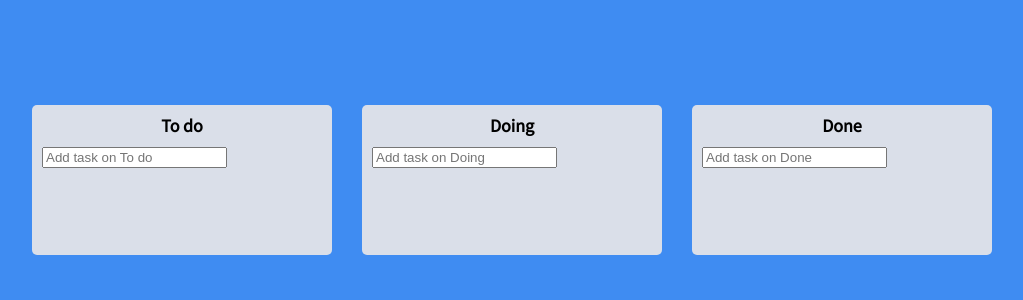
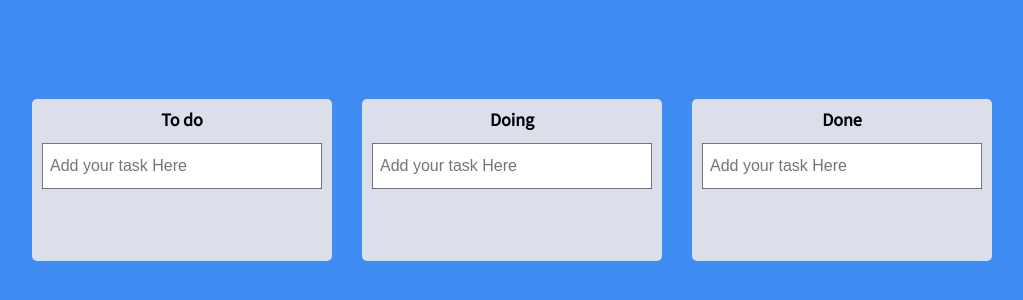
Before and after one commit to ByeongGwan-Seo/react-kanban, a React (Create React App) app: page / in a window 1280 px wide. Shown: the part 220-520 px from the top of the page, without its empty margins (128-1151 px from the left). Built offline with nearby package versions, Linux system fonts and the light colour scheme.

Commit message:
card ui adjusted

```diff
--- a/src/components/Board.tsx
+++ b/src/components/Board.tsx
@@ -20,7 +20,6 @@ const Wrapper = styled.div`
 const Title = styled.h2`
   text-align: center;
   font-weight: 600;
-  margin-bottom: 10px;
   font-size: 18px;
 `;
 
@@ -46,6 +45,14 @@ const Area = styled.div.withConfig({
 
 const Form = styled.form`
   width: 100%;
+  background-color: teal;
+  margin: 12px 0px;
+
+  input {
+    width: 100%;
+    padding: 12px 6px;
+    font-size: 16px;
+  }
 `;
 interface IBoardProps {
   toDos: ITodo[];
@@ -73,7 +80,6 @@ function Board({ toDos, boardId }: IBoardProps) {
     setValue("toDo", "");
   };
 
-  console.log("board has been rendered");
   return (
     <Wrapper>
       <Title>{boardId}</Title>
@@ -81,7 +87,7 @@ function Board({ toDos, boardId }: IBoardProps) {
         <input
           {...register("toDo", { required: true })}
           type="text"
-          placeholder={`Add task on ${boardId}`}
+          placeholder={`Add your task Here`}
         />
       </Form>
       <Droppable droppableId={boardId}>
```
